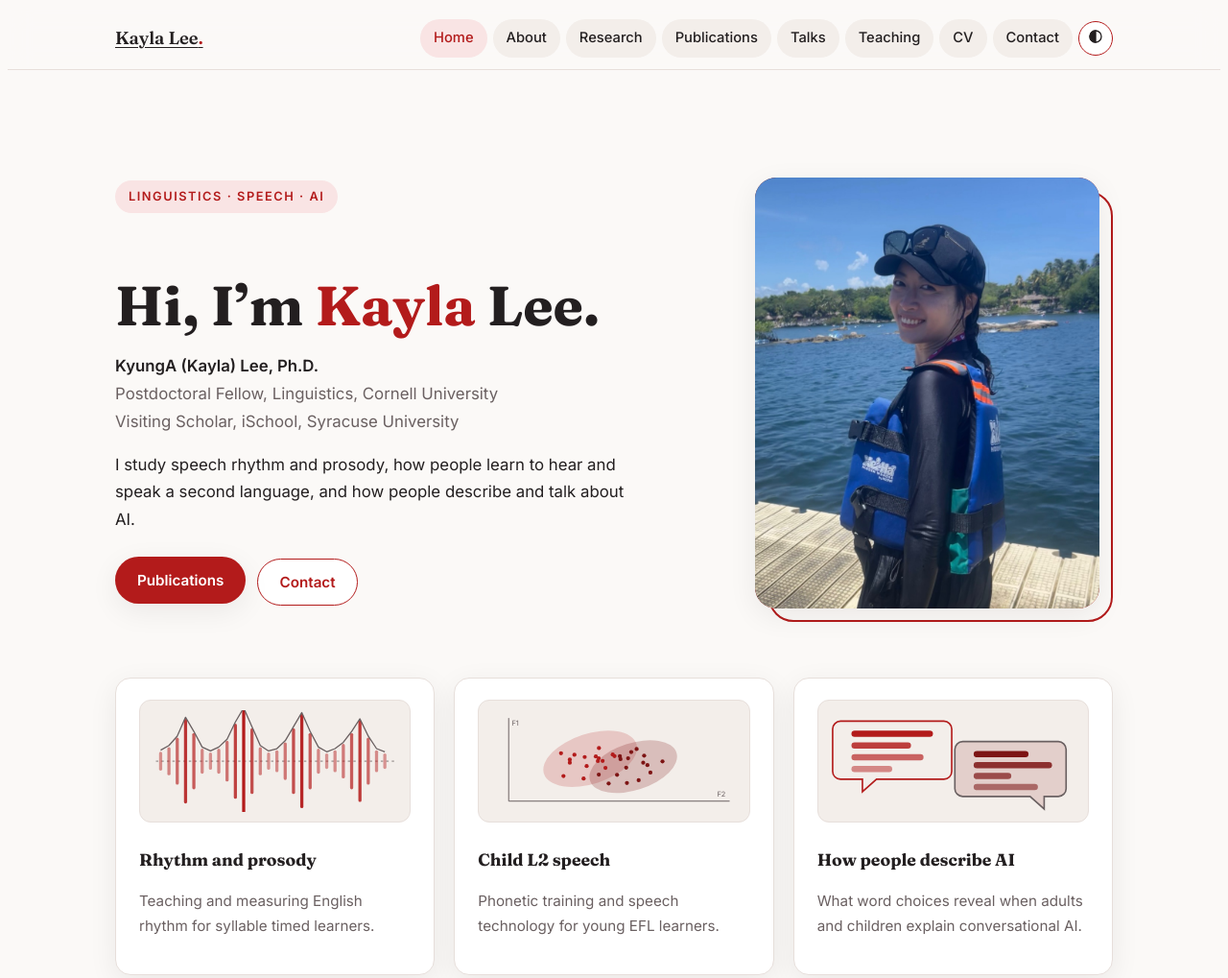
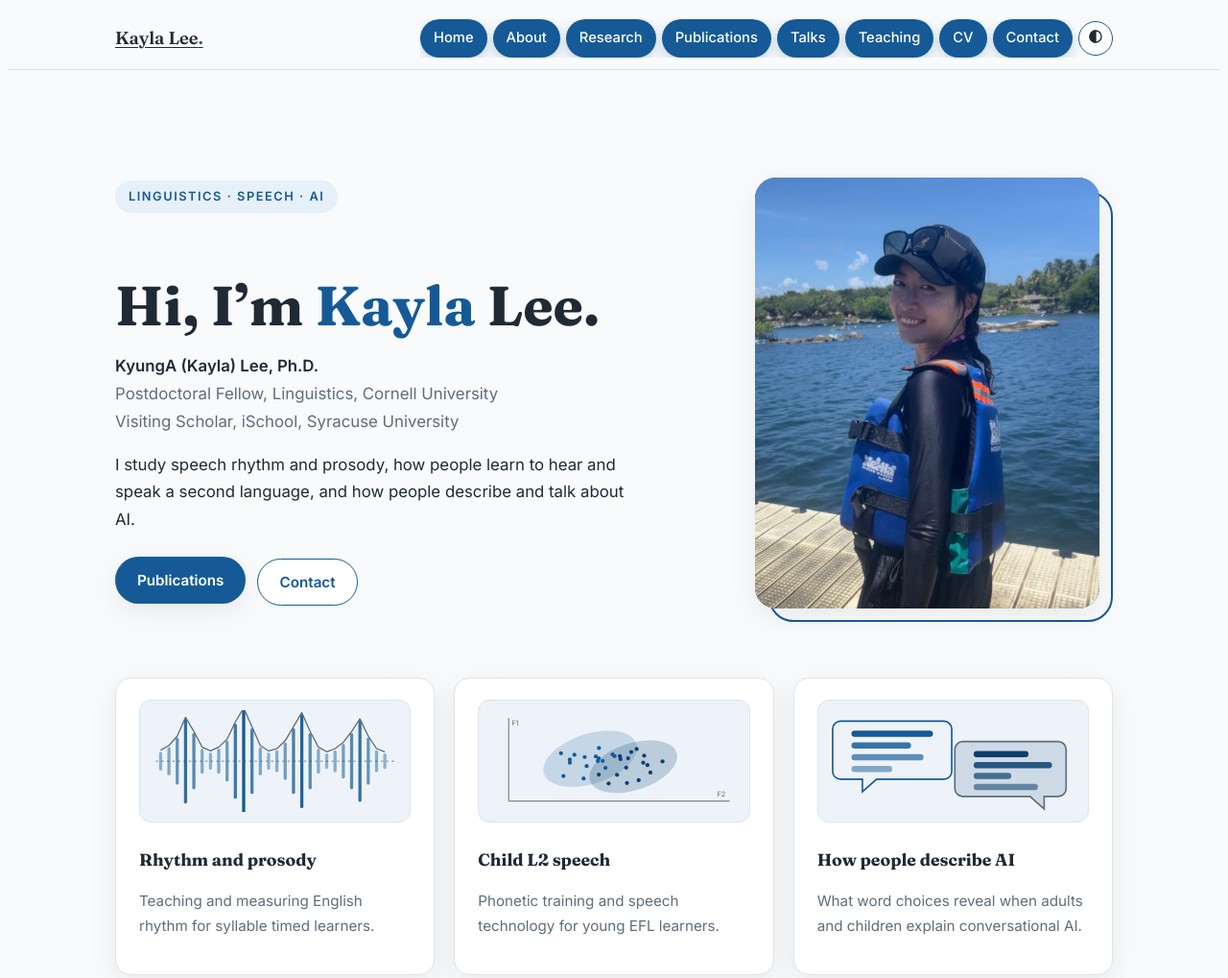
Before and after one commit to onsetrhyme/onsetrhyme.github.io, a plain HTML site: page index.html in a window 1280 px wide. Shown: the top 1019 px of the page at 96% size. Drawn offline with Linux system fonts and the light colour scheme; no server answers.

Commit message:
Update color variables and styles in index.html

```diff
--- a/index.html
+++ b/index.html
@@ -26,32 +26,32 @@
 <link href="https://fonts.googleapis.com/css2?family=Fraunces:opsz,wght@9..144,500;9..144,600;9..144,700&family=Inter:wght@400;500;600&display=swap" rel="stylesheet">
 <style>
   :root {
-    --bg: #fbf9f7;
-    --bg-soft: #f3eeea;
+    --bg: #f8fafc;
+    --bg-soft: #edf3f8;
     --card: #ffffff;
-    --text: #231f20;
-    --muted: #6a6061;
-    --line: #e7dfdb;
-    --accent: #b31b1b;
-    --accent-btn: #b31b1b;
-    --accent-dark: #7d1414;
-    --accent-2: #8a6a2b;
-    --accent-soft: #f9e4e4;
+    --text: #202a35;
+    --muted: #5e6d7c;
+    --line: #dce5ed;
+    --accent: #155a96;
+    --accent-btn: #155a96;
+    --accent-dark: #0d3f70;
+    --accent-2: #6685a4;
+    --accent-soft: #e6f0f8;
     --shadow: 0 8px 30px rgba(35, 20, 20, 0.07);
     --radius: 16px;
     --serif: "Fraunces", Georgia, "Times New Roman", serif;
     --sans: "Inter", -apple-system, BlinkMacSystemFont, "Segoe UI", "Apple SD Gothic Neo", "Malgun Gothic", sans-serif;
   }
   :root[data-theme="dark"] {
-    --bg: #161110;
-    --bg-soft: #1d1716;
-    --card: #211a19;
-    --text: #f1ebe9;
-    --muted: #b3a7a4;
-    --line: #3a2f2d;
-    --accent: #ef6b6b;
-    --accent-2: #d9b26a;
-    --accent-soft: #3a1c1c;
+    --bg: #111923;
+    --bg-soft: #182432;
+    --card: #1d2a38;
+    --text: #edf3f8;
+    --muted: #aab9c8;
+    --line: #344657;
+    --accent: #78b6ed;
+    --accent-2: #a6c7e4;
+    --accent-soft: #1e3b55;
     --shadow: 0 8px 30px rgba(0, 0, 0, 0.4);
   }
 
@@ -93,9 +93,18 @@ nav::-webkit-scrollbar { display: none; }
 nav a.link {
 display: block; padding: 7px 14px; border-radius: 999px; white-space: nowrap;
 color: var(--muted); font-size: 0.92rem; font-weight: 500;
+transition: color .2s ease, background-color .2s ease, transform .2s ease, box-shadow .2s ease;
 }
-nav a.link { color: var(--text); background: var(--bg-soft); text-decoration: none; }
+nav a.link,
+nav a.link {
+color: #fff; background: var(--accent); transform: translateY(-2px);
+box-shadow: 0 4px 12px color-mix(in srgb, var(--accent) 24%, transparent);
+text-decoration: none; outline: none;
+}
+nav a.link { transform: translateY(0); }
 nav a.link.active { color: var(--accent); background: var(--accent-soft); }
+nav a.link.active,
+nav a.link.active { color: #fff; background: var(--accent); }
 #theme-toggle {
 border: 1px solid var(--line); background: var(--card); color: var(--text);
 width: 36px; height: 36px; border-radius: 50%; cursor: pointer; font-size: 1rem; flex: none;
@@ -144,7 +153,7 @@ font-weight: 600; font-size: 0.95rem; border: 1px solid transparent; transition:
 /* ---------- Photos (with graceful fallback) ---------- */
 .photo {
 position: relative; overflow: hidden; border-radius: 24px; box-shadow: var(--shadow);
-background: linear-gradient(135deg, var(--accent-dark), #b31b1b);
+background: linear-gradient(135deg, var(--accent-dark), #155a96);
 aspect-ratio: 4 / 5; display: grid; place-items: center;
 color: #fff; font-family: var(--serif); font-size: 3.4rem; font-weight: 700;
 }
@@ -268,7 +277,7 @@ padding: 36px; box-shadow: var(--shadow); max-width: 720px;
 
 /* ---------- Contact ---------- */
 .contact-box {
-background: linear-gradient(135deg, #7d1414, #b31b1b);
+background: linear-gradient(135deg, #0d3f70, #155a96);
 color: #fff; border-radius: 24px; padding: 48px 32px; text-align: center;
 }
 .contact-box h3 { font-family: var(--serif); font-size: 1.7rem; margin-bottom: 8px; }
```
